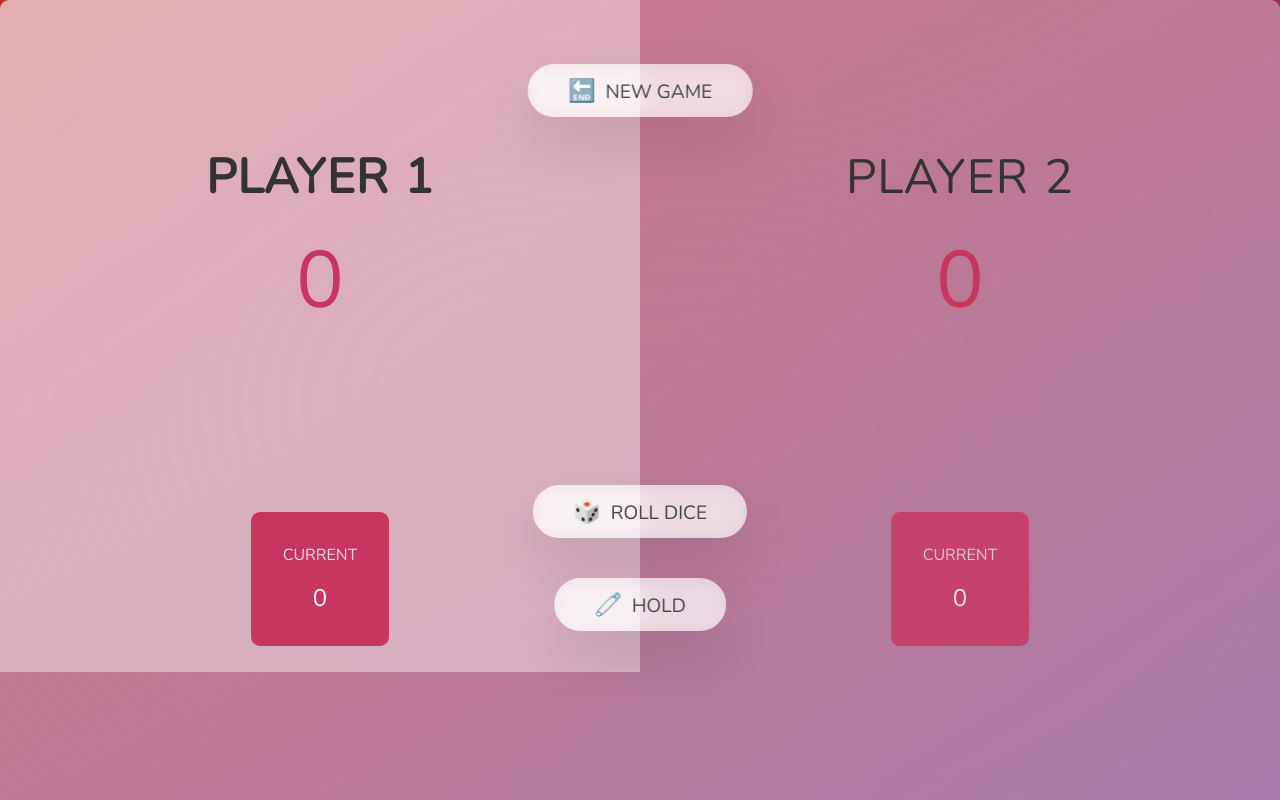
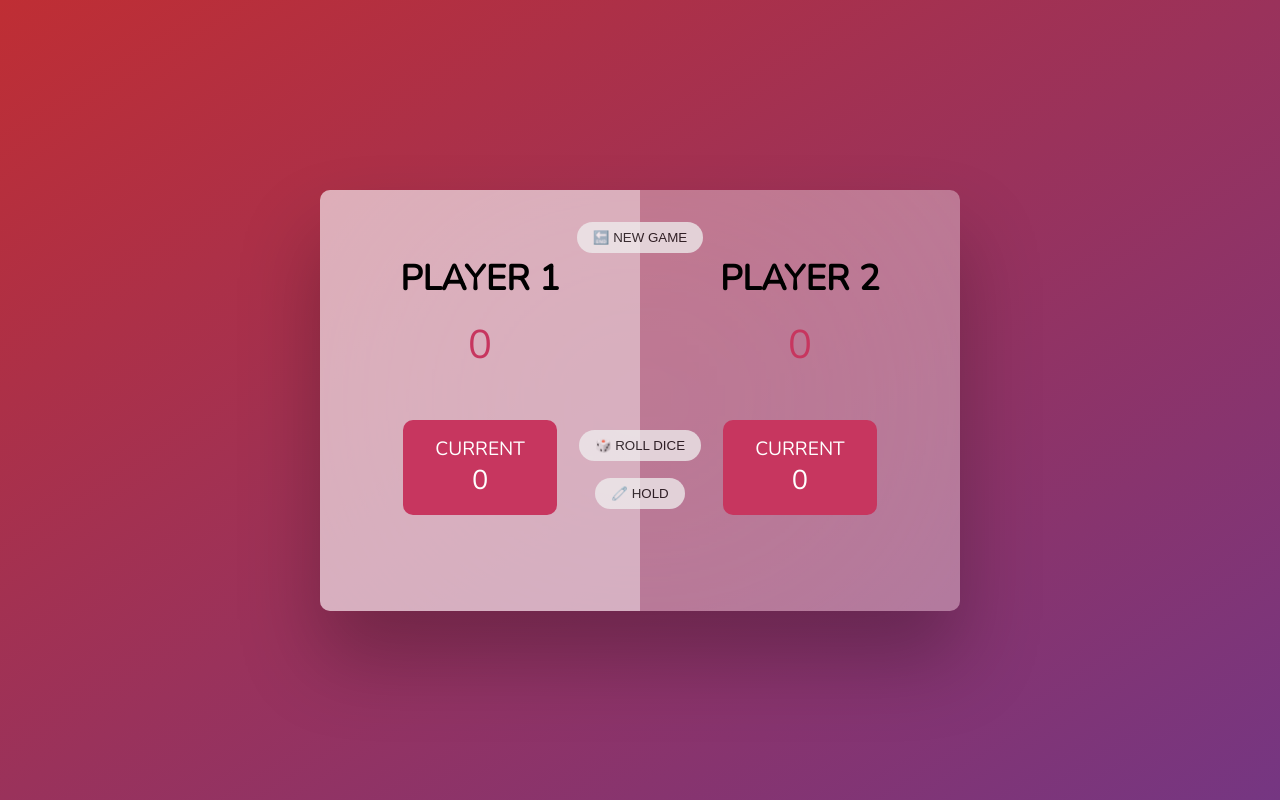
Before and after one commit to Nandani-Paliwal/dice-game, a plain HTML site: page index.html in a window 1280 px wide. Both pictures are taken after a click on the button "🔚 NEW GAME". Drawn offline with nearby package versions, Linux system fonts and the light colour scheme.

Commit message:
first commit

```diff
--- a/assets/style.css
+++ b/assets/style.css
@@ -1,182 +1,124 @@
-@import url('https://fonts.googleapis.com/css2?family=Nunito&display=swap');
-*{
+@import url("https://fonts.googleapis.com/css2?family=Nunito&display=swap");
+* {
   box-sizing: border-box;
   padding: 0%;
   margin: 0;
   overflow: hidden;
 }
-body{
+.container {
+  display: flex;
+  justify-content: center;
+  align-items: center;
   background-image: linear-gradient(to top left, #753682 0%, #bf2e34 100%);
-    font-family: 'Nunito', sans-serif;
+  font-family: "Nunito", sans-serif;
   font-weight: 400;
   height: 100vh;
-    color: #333;
+}
+.player-tab {
   display: flex;
-    place-content: center;
-
-}
-/* LAYOUT */
-main{
-    position: relative;
+  flex-direction: row;
+  justify-content: center;
+  align-items: center;
   background-color: rgba(255, 255, 255, 0.35);
-    height: 100rem;
-    width: 600rem;
   backdrop-filter: blur(200px);
   filter: blur();
   box-shadow: 0 3rem 5rem rgba(0, 0, 0, 0.25);
-    border-radius: 9px;
-    overflow: hidden;
+  border-radius: 10px;
+}
+.player {
   display: flex;
+  flex-direction: column;
+  justify-content: space-evenly;
+  align-items: center;
+  padding: 2rem 3rem;
 }
-.player{
-    flex: 50%;
-    padding: 9rem;
+.innerdiv{
+    display: flex;
+    flex-direction: column;
+    justify-content: space-evenly;
+    align-items: center;
+    margin: 2rem;
+}
+.player-active{
+    background-color: rgba(255, 255, 255, 0.4);
+}
+.player-active .current {
+    opacity: 1;
+}
+.player-active .playername{
+    font-weight: 700;
+}
+.playername {
+  font-size: 2.2rem;
+  text-transform: uppercase;
+}
+.player-winner{
+    background-color: rgb(45, 43, 43);
+}
+.player-winner .playername{
+    color: white;
+}
+.score {
+  color: #c7365f;
+  margin: 1rem 0rem;
+  font-size: 2.5rem;
+}
+.current {
+  display: flex;
+  flex-direction: column;
+  justify-content: center;
+  align-items: center;
+  background-color: #c7365f;
+  color: #fff;
+  padding: 1rem 2rem;
+  border-radius: 10px;
+  margin: 2rem 0rem;
+  text-transform: uppercase;
+}
+.current-label {
+  font-size: 1.2rem;
+}
+.current-score{
+    font-size: 1.7rem;
+}
+/* absolute elements */
+.flex{
     display: flex;
     flex-direction: column;
     align-items: center;
-    transition: all 0.75s;
-    /* height: 50rem;
-    width: 50%; */
+    justify-content: center;
 }
-
-/* ELEMENTS */
-.name{
-    position: relative;
-    font-size: 3rem;
-    text-transform: uppercase;
-    letter-spacing: 1px;
-    word-spacing: 2px;
-    font-weight: 300;
-    margin-bottom: 1rem;
-}
-.score{
-    font-size: 5rem;
-    font-weight: 300;
-    color: #c7365f;
-    margin-bottom: auto;
-}
-
-.player--active{
-    background-color: rgba(255, 255, 255, 0.4);
-}
-.player--active .name{
-    font-weight: 700;
-}
-.player--active .score {
-    font-weight: 400;
-}
-.player--active .current {
-    opacity: 1;
-}
-.current{
-    background-color: #c7365f;
-    opacity: 0.8;
-    border-radius: 9px;
-    color: #fff;
-    width: 65%;
-    padding: 2rem;
-    text-align: center;
-    transition: all 0.75s;
-}
-.current-label {
-    text-transform: uppercase;
-    margin-bottom: 1rem;
-    font-size: 1.7rem;
-    color: #ddd;
-}
-.current-score {
-    font-size: 2.5rem;
-}
-
-/* ABSOLUTE POSITIONED ELEMENTS */
 .btn{
-    position: absolute;
-    left: 50%;
-    transform: translateX(-50%);
-    color: #444;
-    background: none;
     border: none;
-    font-family: inherit;
-    font-size: 1.8rem;
+    border-radius: 1rem;
+    padding: 0.5rem 1rem;
+    opacity: 75%;
+    margin: 1rem 1rem;
     text-transform: uppercase;
     cursor: pointer;
-    font-weight: 400;
-    transition: all 0.2s;
-
-    background-color: white;
-    background-color: rgba(255, 255, 255, 0.6);
-    backdrop-filter: blur(10px);
-
-    padding: 0.7rem 2.5rem;
-    border-radius: 50rem;
-    box-shadow: 0 1.75rem 3.5rem rgba(0, 0, 0, 0.1);
-}
-.btn::first-letter {
-    font-size: 2.4rem;
-    display: inline-block;
-    margin-right: 0.7rem;
-}
-.btn--new {
-    top: 4rem;
-}
-.btn--roll {
-    top: 30.3rem;
-}
-.btn--hold{
-    top: 36.1rem;
 }
 .btn:active {
-    transform: translate(-50%, 3px);
+    transform: translateY(2px);
     box-shadow: 0 1rem 2rem rgba(0, 0, 0, 0.15);
 }
-
-.btn:focus {
-    outline: none;
+.btn-new{
+    position: absolute;
+    top: 1rem;
 }
-.dice {
+.btn-roll{
     position: absolute;
-    left: 50%;
-    top: 16.5rem;
-    transform: translateX(-50%);
-    height: 10rem;
+    top: 14rem;
+}
+.btn-hold{
+    position: absolute;
+    top: 17rem;
+}
+.dice{
+    position: absolute;
     box-shadow: 0 2rem 5rem rgba(0, 0, 0, 0.2);
+    height: 4rem;
+    top: 8rem;
 }
-
-.player--winner {
-    background-color: #2f2f2f;
-}
-
-.player--winner .name {
-    font-weight: 700;
-    color: #c7365f;
-}
-.hidden {
+.hidden{
     display: none;
 }
-@media screen and (min-width: 600px) {
-    .player{
-        height: 42rem;
-        width: 50%;
-    }
-    .current{
-        position: absolute;
-        top: 32rem;
-        width: auto;
-        padding: 1 2rem;
-        margin: 0rem 2rem;
-    }
-    .current-label{
-        font-size: 1rem;
-    }
-    .current-score{
-        font-size:1.5rem;
-    }
-    .btn{
-        font-size: 1.2rem
-    }
-    .btn::first-letter {
-        font-size: 1.4rem;
-        display: inline-block;
-        margin-right: 0.3rem;
-    }
-}
--- a/index.html
+++ b/index.html
@@ -1,36 +1,45 @@
 <!DOCTYPE html>
 <html lang="en">
   <head>
-    <meta charset="UTF-8">
-    <meta http-equiv="X-UA-Compatible" content="IE=edge">
-    <meta name="viewport" content="width=device-width, initial-scale=1.0">
+    <meta charset="UTF-8" />
+    <meta http-equiv="X-UA-Compatible" content="IE=edge" />
+    <meta name="viewport" content="width=device-width, initial-scale=1.0" />
     <title>Pig Game</title>
-    <link rel="stylesheet" href="assets/style.css">
+    <link rel="stylesheet" href="assets/style.css" />
   </head>
   <body>
-    <main>
-        <section class="player player--0 player--active">
-            <h2 class="name" id="name--0">Player 1</h2>
-            <p class="score" id="score--0">43</p>
+    <div class="container">
+      <div class="player-tab">
+        <section class="player player-0 player-active">
+          <div class="innerdiv">
+            <h1 class="playername" id="playername-0">Player 1</h1>
+            <p class="score" id="score-0">0</p>
             <div class="current">
               <p class="current-label">Current</p>
-                <p class="current-score" id="current--0">0</p>
+              <p class="current-score" id="currentscore-0">0</p>
+            </div>
           </div>
         </section>
-        <section class="player player--1">
-            <h2 class="name" id="name--1">Player 2</h2>
-            <p class="score" id="score--1">24</p>
+        <div class="absoluteElemets">
+          <div class="flex">
+            <button class="btn btn-new">🔚 New game</button>
+            <img src="assets/dice-3.png" alt="Playing dice" class="dice hidden" />
+            <button class="btn btn-roll">🎲 Roll dice</button>
+            <button class="btn btn-hold">🧷 Hold</button>
+          </div>
+        </div>
+        <section class="player player-1">
+          <div class="innerdiv">
+            <h1 class="playername" id="playername-1">Player 2</h1>
+            <p class="score" id="score-1">0</p>
             <div class="current">
               <p class="current-label">Current</p>
-                <p class="current-score" id="current--1">0</p>
+              <p class="current-score" id="currentscore-1">0</p>
+            </div>
           </div>
         </section>
-
-        <img src= "assets/dice-3.png" alt="Playing dice" class="dice">
-        <button class="btn btn--new">🔚 New game</button>
-        <button class="btn btn--roll">🎲 Roll dice</button>
-        <button class="btn btn--hold">🧷 Hold</button>
-    </main>
+      </div>
+    </div>
     <script src="script.js"></script>
   </body>
 </html>
--- a/script.js
+++ b/script.js
@@ -1,96 +1,91 @@
 "use strict";
 
-// Selecting elements
-const player0EL = document.querySelector(".player--0");
-const player1EL = document.querySelector(".player--1");
-const score0EL = document.querySelector("#score--0");
-const score1EL = document.getElementById("score--1");
-const current0EL = document.getElementById("current--0");
-const current1EL = document.getElementById("current--1");
+const btnRollDice = document.querySelector(".btn-roll");
+const btnHold = document.querySelector(".btn-hold");
+const btnnewGame = document.querySelector(".btn-new");
+const diceImage = document.querySelector(".dice");
 
-const diceEL = document.querySelector(".dice");
-const btnNew = document.querySelector(".btn--new");
-const btnRoll = document.querySelector(".btn--roll");
-const btnHold = document.querySelector(".btn--hold");
+const score0 = document.getElementById("score-0");
+const score1 = document.getElementById("score-1");
+const currentScore0 = document.getElementById("currentscore-0");
+const currentScore1 = document.getElementById("currentscore-1");
+const player0 = document.querySelector(".player-0");
+const player1 = document.querySelector(".player-1");
 
-let scores, currentScore, activePlayer,playing;
+let playing = true;
+let scores = [0, 0];
+let currentScore = 0;
+let activePlayer = 0;
 
+btnRollDice.addEventListener("click", diceRolled);
+btnHold.addEventListener("click", holdScore);
+btnnewGame.addEventListener("click", initialCondition);
 
-//Starting conditions
+// switch player
+function switchPlayer() {
+  player0.classList.toggle("player-active");
+  player1.classList.toggle("player-active");
+}
 
-const init = function () {
+//hold button is clicked
+function holdScore() {
+  if (playing == true) {
+    switchPlayer();
+
+    scores[activePlayer] = scores[activePlayer] + currentScore;
+    document.getElementById(`score-${activePlayer}`).textContent =
+      scores[activePlayer];
+    document.getElementById(`currentscore-${activePlayer}`).textContent = 0;
+    currentScore = 0;
+
+    if (scores[activePlayer] >= 100) {
+      document
+        .querySelector(`.player-${activePlayer}`)
+        .classList.add("player-winner");
+      playing = false;
+      diceImage.classList.add("hidden");
+    }
+
+    activePlayer = activePlayer === 0 ? 1 : 0;
+  }
+}
+
+// when dice is rolled
+function diceRolled() {
+  if (playing == true) {
+    let dice = Math.trunc(Math.random() * 6) + 1;
+    diceImage.classList.remove("hidden");
+    diceImage.src = `./assets/dice-${dice}.png`;
+
+    if (dice !== 1) {
+      currentScore = document.getElementById(
+        `currentscore-${activePlayer}`
+      ).textContent = currentScore + dice;
+    }
+    else {
+      document.getElementById(`currentscore-${activePlayer}`).textContent = 0;
+      currentScore = 0;
+      activePlayer = activePlayer === 0 ? 1 : 0;
+      switchPlayer();
+    }
+  }
+}
+
+function initialCondition() {
+  playing = true;
   scores = [0, 0];
   currentScore = 0;
   activePlayer = 0;
-  playing = true;
 
-  score0EL.textContent = 0;
-  score1EL.textContent = 0;
-  current0EL.textContent = 0;
-  current1EL.textContent = 0;
+  diceImage.classList.add("hidden");
 
-  diceEL.classList.add("hidden");
-  player0EL.classList.add("player--active");
-  player1EL.classList.remove("player--active");
-  player0EL.classList.remove("player--winner");
-  player1EL.classList.remove("player--winner");
-};
-init();
+  score0.textContent = 0;
+  score1.textContent = 0;
+  currentScore0.textContent = 0;
+  currentScore1.textContent = 0;
 
-const switchPlayer = function () {
-  document.getElementById(`current--${activePlayer}`).textContent = 0;
-  currentScore = 0;
-  activePlayer = activePlayer === 0 ? 1 : 0;
-  player0EL.classList.toggle("player--active");
-  player1EL.classList.toggle("player--active");
-};
-
-//Rolling dice functionality
-btnRoll.addEventListener("click", function () {
-  if (playing === true) {
-    //1.Generating a random dice roll
-    const dice = Math.trunc(Math.random() * 6) + 1;
-    // console.log(dice);
-
-    //2. Display dice
-    diceEL.classList.remove("hidden");
-    diceEL.src = `/assets/dice-${dice}.png`;
-    //3.Check for rolled 1. IF true, switch to next player
-    if (dice !== 1) {
-      //Add dice to current score
-      currentScore += dice;
-      document.getElementById(`current--${activePlayer}`).textContent =
-        currentScore;
-    } else {
-      //switch to next player
-      switchPlayer();
-    }
-  }
-});
-
-btnHold.addEventListener("click", function () {
-  //1. ADd current score to active player's score.
-  scores[activePlayer] += currentScore;
-  // scores[1] = scores[1] + currentScore
-  document.getElementById(`score--${activePlayer}`).textContent =
-    scores[activePlayer];
-
-  //2.Check if player's score is >=100
-
-  if (scores[activePlayer] >= 100) {
-    //finish the game
-    playing = false;
-    document.querySelector(".dice").classList.add("hidden");
-    document
-      .querySelector(`.player--${activePlayer}`)
-      .classList.add("player--winner");
-    document
-      .querySelector(`.player--${activePlayer}`)
-      .classList.remove("player--active");
-  } else {
-    //switch to next player
-    switchPlayer();
-  }
-});
-
-btnNew.addEventListener("click", init);
+  player0.classList.add("player-active");
+  player1.classList.remove("player-active");
+  player0.classList.remove("player-winner");
+  player1.classList.remove("player-winner");
+}
```
Lines whose indentation alone changed are shown as unchanged.
